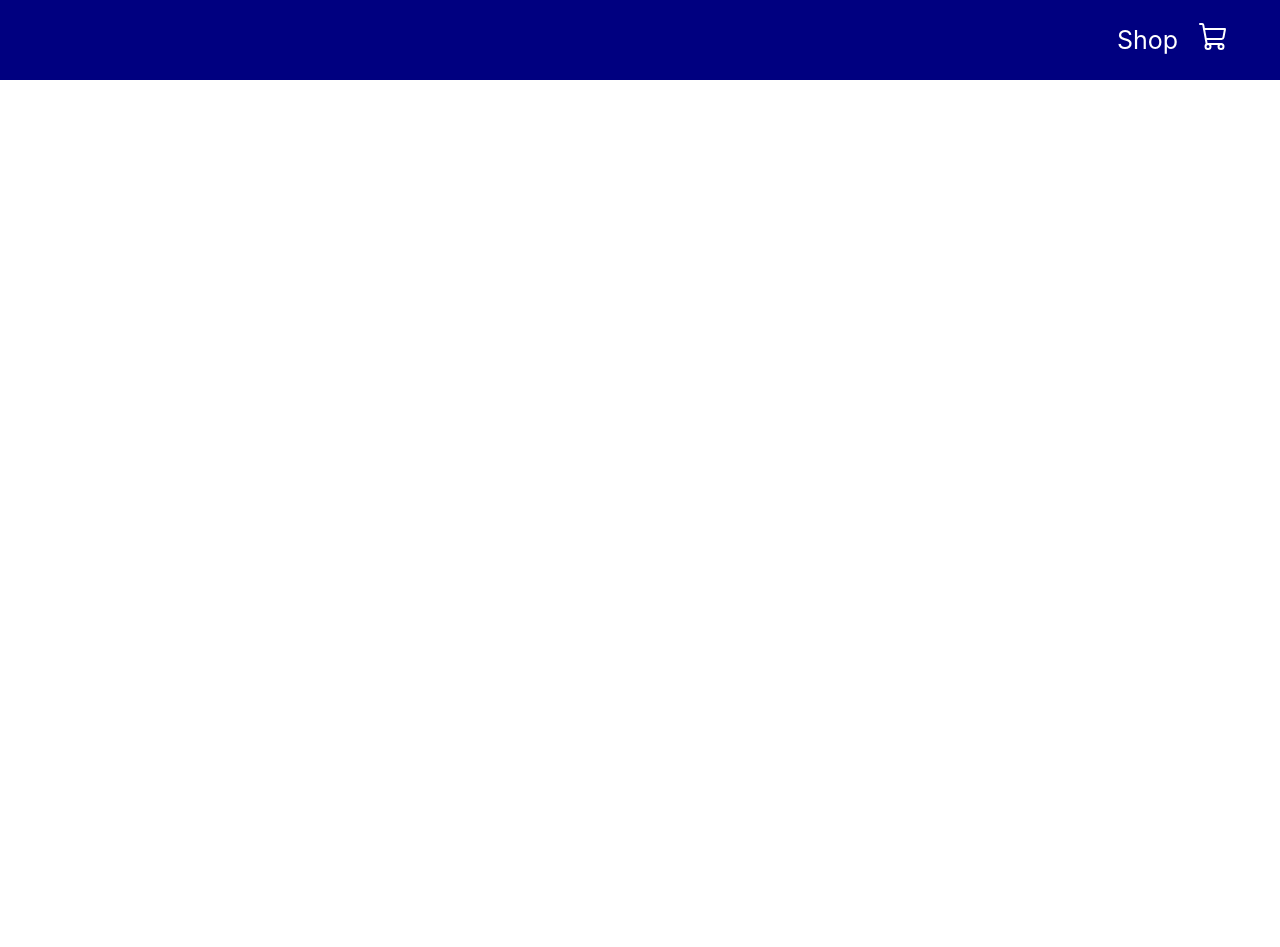
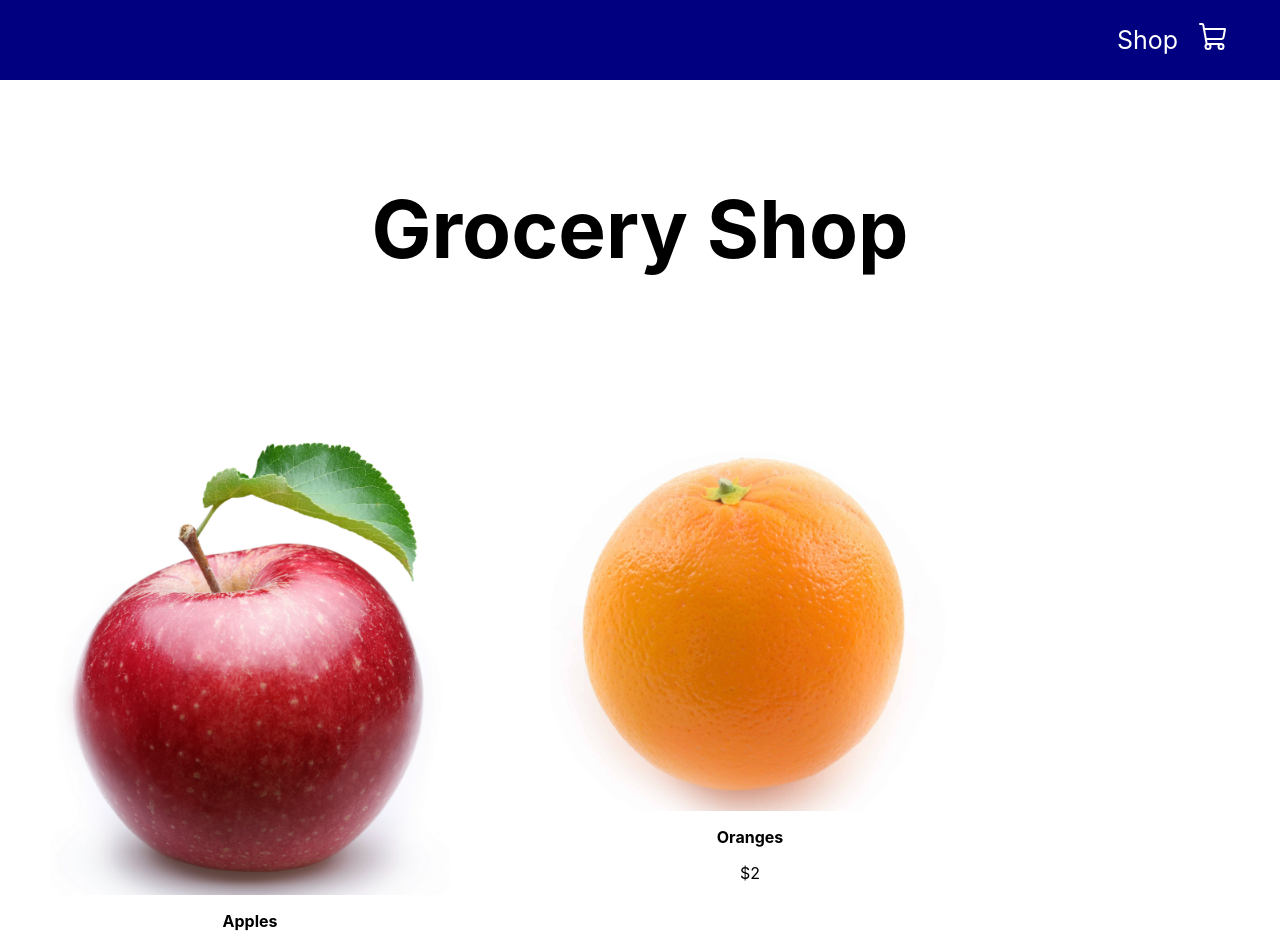
Before and after one commit to gaoaaron1/SquareJ, a React (Create React App) app: page / in a window 1280 px wide. Shown: the top 947 px of the page. Before the commit the page ends 800 px from the top, so only its background shows below. Built offline with nearby package versions, Linux system fonts and the light colour scheme.

Commit message:
Added shop images

```diff
--- a/src/App.js
+++ b/src/App.js
@@ -1,6 +1,8 @@
 import './App.css';
 import {BrowserRouter as Router, Routes, Route } from 'react-router-dom'
 import Navbar from "./components/navbar";
+import Shop from "./pages/shop/shop";
+import Cart from "./pages/cart/cart";
 
 function App() {
   return (
@@ -12,8 +14,8 @@
 
       {/*Navigation routes*/}
       <Routes>
-          <Route path="/" />
-          <Route path="/cart" />
+          <Route path="/" element={<Shop />} />
+          <Route path="/cart" element={<Cart />} />
       </Routes>
 
 
--- /dev/null
+++ b/src/pages/cart/cart.jsx
@@ -0,0 +1,9 @@
+import React from 'react'
+
+export default function Cart() {
+  return (
+    <div>
+      Cart
+    </div>
+  )
+}
--- /dev/null
+++ b/src/pages/shop/product.jsx
@@ -0,0 +1,21 @@
+import React from 'react'
+
+export const Product = (props) => {
+    const { id, productName, price, productImage } = props.data;
+  return (
+    <div className="product">
+
+        <img src={productImage} />
+        <div className="description">
+            <p>
+                <b>{productName}</b>
+            </p>
+
+            <p> ${price} </p>
+
+
+        </div>
+
+    </div>
+  )
+}
--- /dev/null
+++ b/src/pages/shop/shop.css
@@ -0,0 +1,54 @@
+.shopTitle {
+    margin-top: 100px;
+    text-align: center;
+    font-size: 40px;
+}
+
+.products {
+    width: 100%;
+    height: auto;
+    display: grid;
+    grid-template-columns: 1fr 1fr 1fr;
+    place-items: center;
+}
+
+.product {
+    border-radius: 15px;
+    width: 300px;
+    height: 350px;
+    margin: 100px;
+    display: flex;
+    flex-direction: column;
+    align-content: center;
+    align-items: center;
+}
+
+.product img {
+    width: 400px;
+  }
+
+  .product .description {
+    text-align: center;
+  }
+
+  .product:hover {
+    transition: 0.3s ease-in;
+    cursor: pointer;
+  }
+
+  .addToCartBttn {
+    background-color: transparent;
+    border: 2px solid rgb(19, 19, 19);
+    min-width: 100px;
+    padding-left: 10px;
+    padding-right: 10px;
+    padding-top: 5px;
+    padding-bottom: 5px;
+    border-radius: 15px;
+  }
+
+  .addToCartBttn:hover {
+    background-color: rgb(19, 19, 19);
+    color: white;
+    cursor: pointer;
+  }
--- /dev/null
+++ b/src/pages/shop/shop.jsx
@@ -0,0 +1,20 @@
+import React from 'react'
+import { PRODUCTS } from "../../products"
+import { Product } from "./product";
+import "./shop.css";
+
+export default function Shop() {
+  return (
+    <div className="Shop">
+      <div className="shopTitle">
+        <h1> Grocery Shop </h1>
+      </div>
+
+      <div className="products"> {PRODUCTS.map((product) => (
+        <Product data={product} />
+      ))}
+      </div>
+
+    </div>
+  )
+}
--- /dev/null
+++ b/src/products.js
@@ -0,0 +1,17 @@
+import product1 from "./assets/apple.PNG"
+import product2 from "./assets/orange.PNG"
+
+export const PRODUCTS = [
+    {
+        id: 1,
+        productName: "Apples",
+        price: 2.0,
+        productImage: product1,
+    },
+    {
+        id: 2,
+        productName: "Oranges",
+        price: 2.0,
+        productImage: product2,
+    },
+];
```
Also changed, not shown: src/assets/apple.PNG (added), src/assets/orange.PNG (added).
